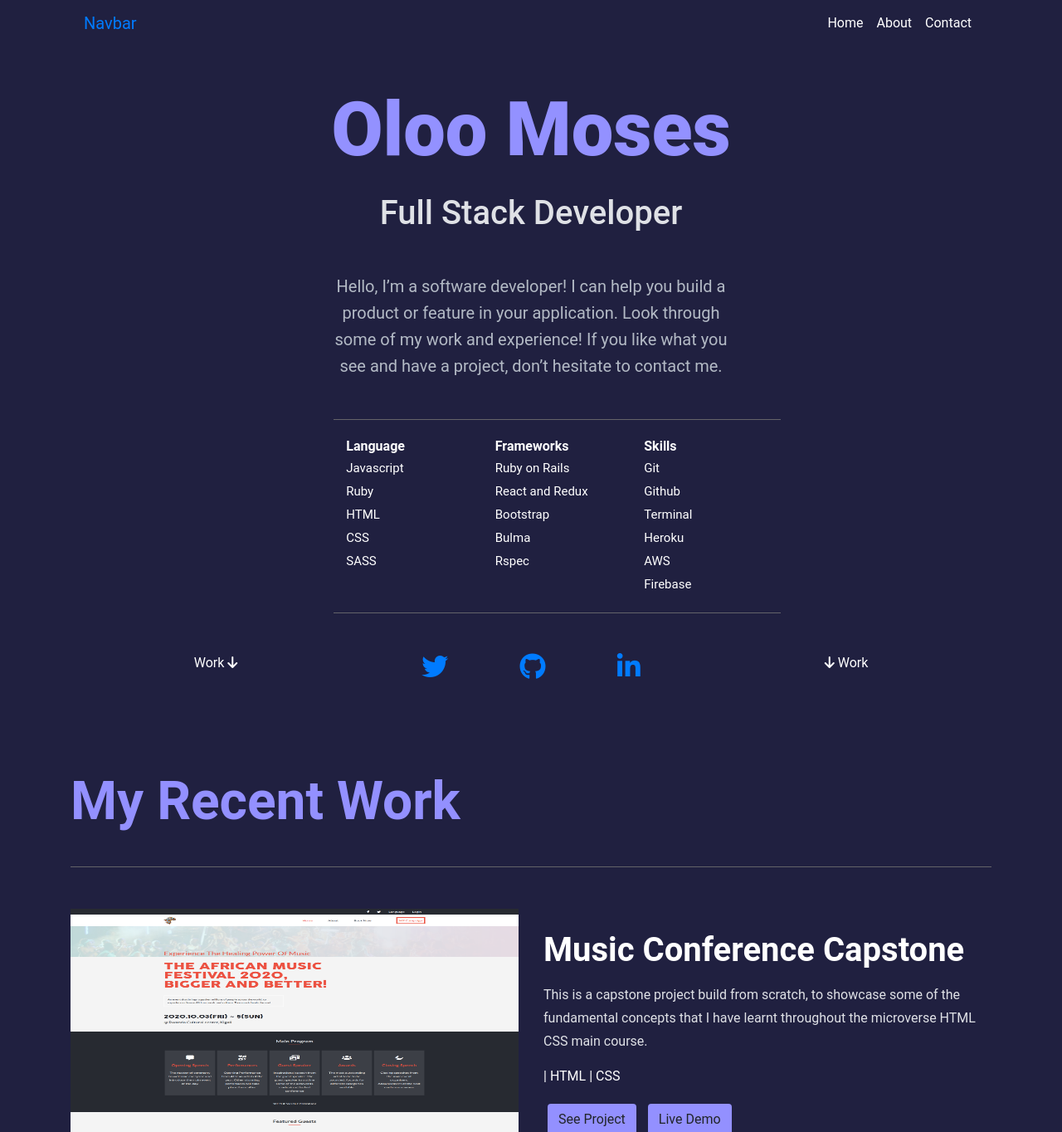
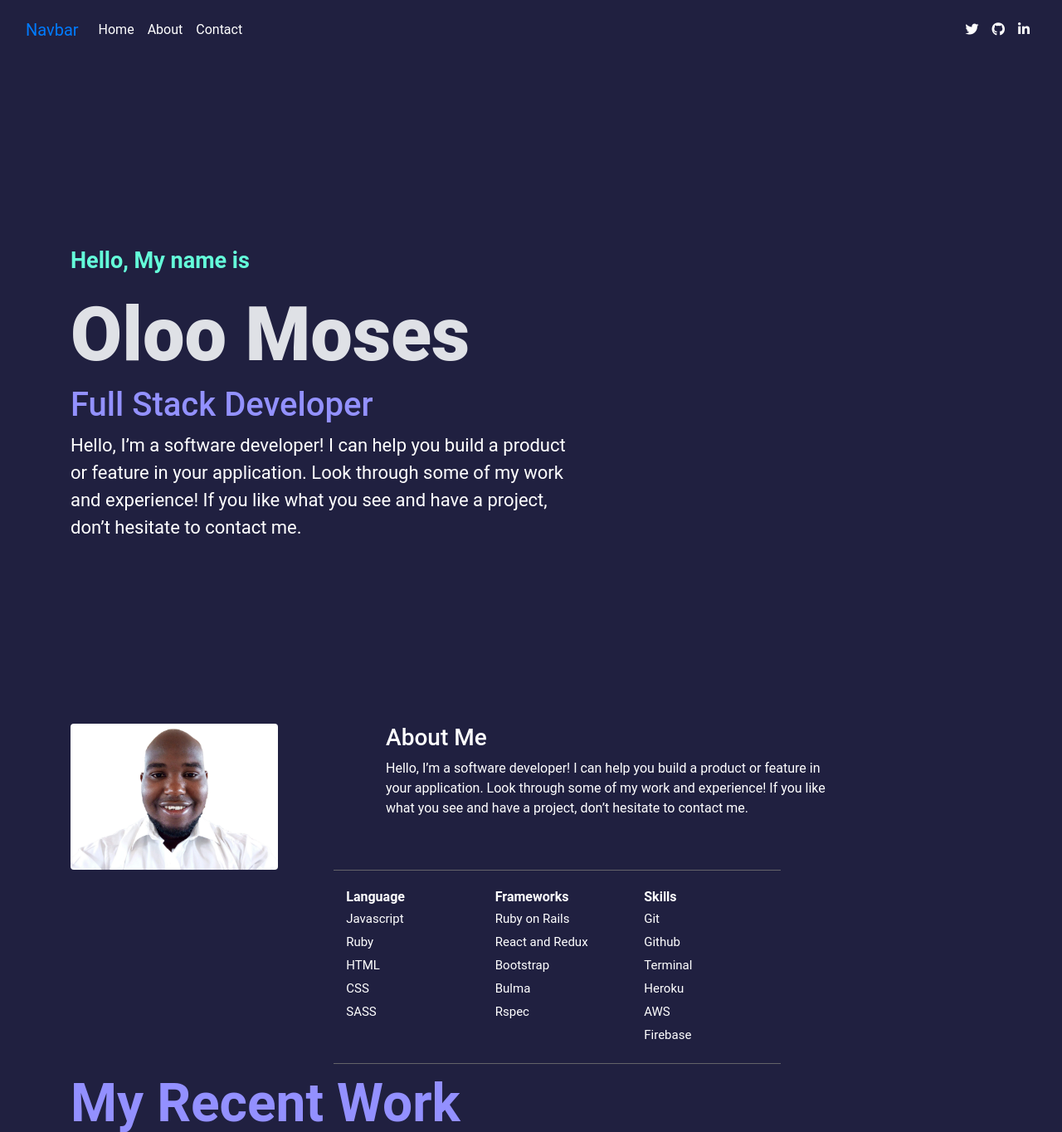
Before and after one commit to oloomoses/portfolio, a plain HTML site: page index.html in a window 1280 px wide. Shown: the top 1364 px of the page at 83% size. Drawn offline with nearby package versions, Linux system fonts and the light colour scheme.

Commit message:
create the home page

```diff
--- a/assets/main.css
+++ b/assets/main.css
@@ -17,23 +17,46 @@ body {
   color: #fff;
 }
 
+.home {
+  height: 100vh;
+}
+
+.hi {
+  font-weight: bold;
+  font-size: 27px;
+  color: #64ffda;
+}
+
+.start {
+  padding-top: 20%;
+}
+
 .my-name {
   font-weight: 900;
   font-size: 90px;
-  color: #9391FF;
+  color: #DFE1E6;
   line-height: 105px;
 }
 
 .my-title {
   font-weight: 500;
   font-size: 40px;
-  color: #DFE1E6;
+  color: #9391FF;
 }
 
 .home-intro {
   line-height: 32px;
   font-size: 20px;
   color: #B3BAC5;
+}
+
+.profile-img {
+  max-width: 100%;
+  height: auto;
+}
+
+.profile-wraper {
+  width: 250px;
 }
 
 .home-border {
@@ -49,7 +72,7 @@ body {
 }
 
 .about {
-  margin-top: 40px;
+  /* margin-top: 40px; */
 }
 
 .about-title {
--- a/index.html
+++ b/index.html
@@ -3,7 +3,7 @@
 <head>
   <meta charset="UTF-8">
   <meta name="viewport" content="width=device-width, initial-scale=1.0">
-  <title>Document</title>
+  <title>Moses</title>
   <link rel="stylesheet" href="https://maxcdn.bootstrapcdn.com/bootstrap/4.5.2/css/bootstrap.min.css">
   <link rel="stylesheet" href="assets/main.css">
   <script src="https://ajax.googleapis.com/ajax/libs/jquery/3.5.1/jquery.min.js"></script>
@@ -12,15 +12,15 @@
   <script src="https://kit.fontawesome.com/6f10e3c92e.js" crossorigin="anonymous"></script>
 </head>
 <body>
-  <div class="container">
-    <nav class="navbar navbar-expand-lg navbar-custom">
+  <div class="container-fluid">
+    <nav class="navbar navbar-expand-lg navbar-custom py-3">
       <a class="navbar-brand" href="#">Navbar</a>
       <button class="navbar-toggler ml-auto" type="button" data-toggle="collapse" data-target="#navbarSupportedContent" aria-controls="navbarSupportedContent" aria-expanded="false" aria-label="Toggle navigation">
         <span class="navbar-toggler-icon"></span>
       </button>
 
       <div class="collapse navbar-collapse" id="navbarSupportedContent">
-        <div class="navbar-nav ml-auto">
+        <div class="navbar-nav">
           <div class="nav-item">
             <a class="nav-link" href="#" id = "home">Home</a>
           </div>
@@ -32,25 +32,55 @@
           </div>
         </div>
       </div>
-    </nav>
 
-    <div class="home text-center">
-
-      <div class="header mt-5">
-        <h1 class="my-name mt-4">Oloo Moses</h1>
-        <h3 class = "my-title mt-4">Full Stack Developer</h3>
+      <div class="navbar-nav">
+          <div class="nav-item">
+            <a class="nav-link" href="https://twitter.com/olooine"><i class="fab fa-twitter"></i></a>
+          </div>
+          <div class="nav-item">
+            <a class="nav-link" href="https://github.com/oloomoses"><i class="fab fa-github"></i></a>
+          </div>
+          <div class="nav-item">
+            <a class="nav-link" href="https://www.linkedin.com/in/oloomoses/"><i class="fab fa-linkedin-in"></i></a>
+          </div>
       </div>
 
-      <div class="home-main mt-5">
+    </nav>
+    <div class="container">
 
-        <div class="row m-5 home-intro">
-            <div class="col-md-6 offset-md-3 intro">
+      <div class="home">
+        <div class="start">
+          <p class="hi">Hello, My name is </p>
+          <h2 class="my-name">Oloo Moses</h2>
+          <h3 class = "my-title">Full Stack Developer</h3>
+          <div class="intro" style="width: 600px; font-size: 22px;">
             Hello, I’m a software developer! I can help you build a
             product or feature in your application. Look through some of my work
             and experience! If you like what you see and have a project,
             don’t hesitate to contact me.
           </div>
         </div>
+      </div>
+
+
+      <div class="row about">
+        <div class="col-sm col-md-4 ">
+          <div class="profile-wraper">
+            <img src="./assets/images/pr_photo.png" alt="Profile Photo" class="rounded profile-img">
+          </div>
+        </div>
+
+        <div class="col-sm col-md-6 about">
+          <h3>About Me</h3>
+          <div class="intro">
+            Hello, I’m a software developer! I can help you build a
+            product or feature in your application. Look through some of my work
+            and experience! If you like what you see and have a project,
+            don’t hesitate to contact me.
+          </div>
+        </div>
+      </div>
+
 
             <div class="row ml-5 text-left home-aside">
                   <div class = "col-md-6 offset-md-3">
@@ -91,29 +121,6 @@
 
                       </div>
                   </div>
-        </div>
-
-
-        <div class="row mt-5 mb-5">
-          <div class="col-lg-4 d-none d-lg-block">
-            <div class="right-footer">Work <span><i class="fas fa-arrow-down"></i></span></div>
-          </div>
-
-          <div class="col-lg-4 col-sm mb-5">
-            <div class="middle-footer d-flex justify-content-around">
-              <div class="nav-item"><a href="https://twitter.com/olooine"><i class="fab fa-twitter fa-2x"></i></a></div>
-              <div class="nav-item"><a href="https://github.com/oloomoses"><i class="fab fa-github fa-2x"></i></a></div>
-              <div class="nav-item"><a href="https://www.linkedin.com/in/oloomoses/"><i class="fab fa-linkedin-in fa-2x"></i></a></div>
-            </div>
-          </div>
-
-          <div class="col-lg-4">
-            <div class="left-footer"><span><i class="fas fa-arrow-down"></i></span> Work</div>
-          </div>
-
-        </div>
-
-
             </div>
 
         <div class = "about">
@@ -222,6 +229,7 @@
         <!-- <div class="contact">
           <h1>feel free to contact me through</h1>
         </div> -->
+    </div>
 
   </div>
 
```
Also changed, not shown: assets/images/pr_photo.png (added). Lines whose indentation alone changed are shown as unchanged.
